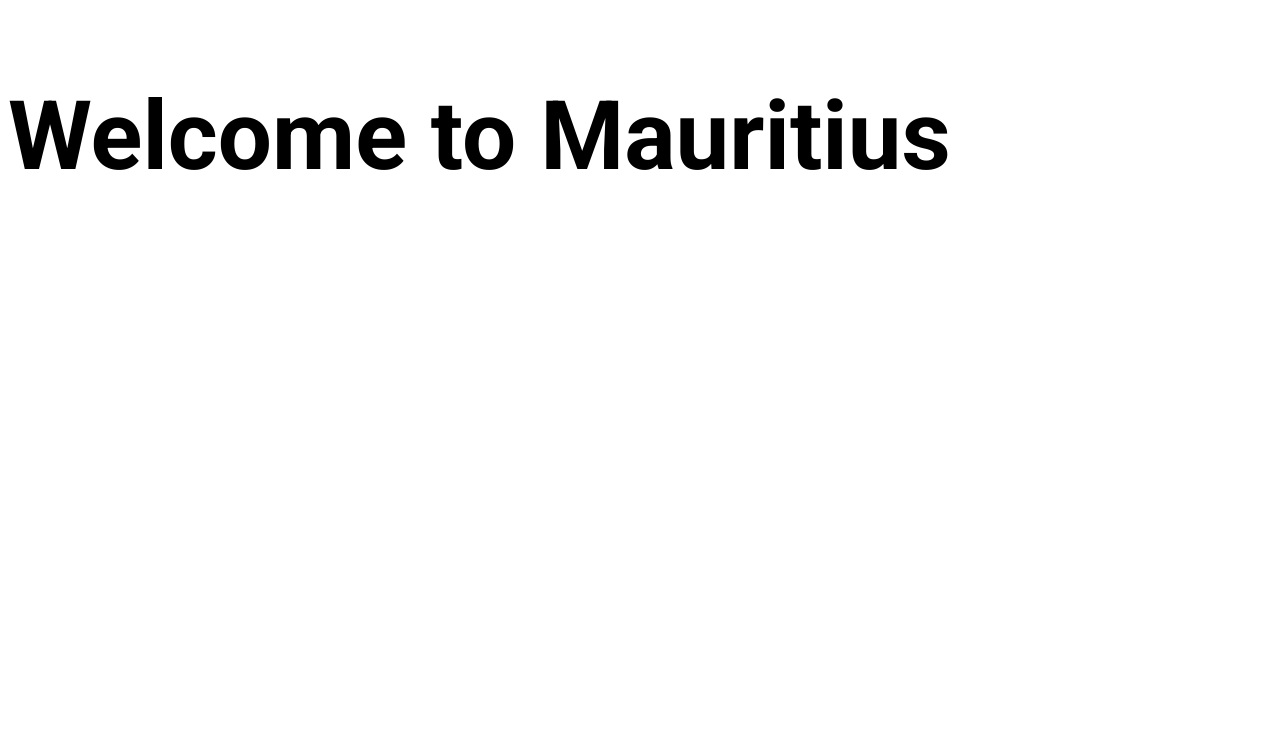
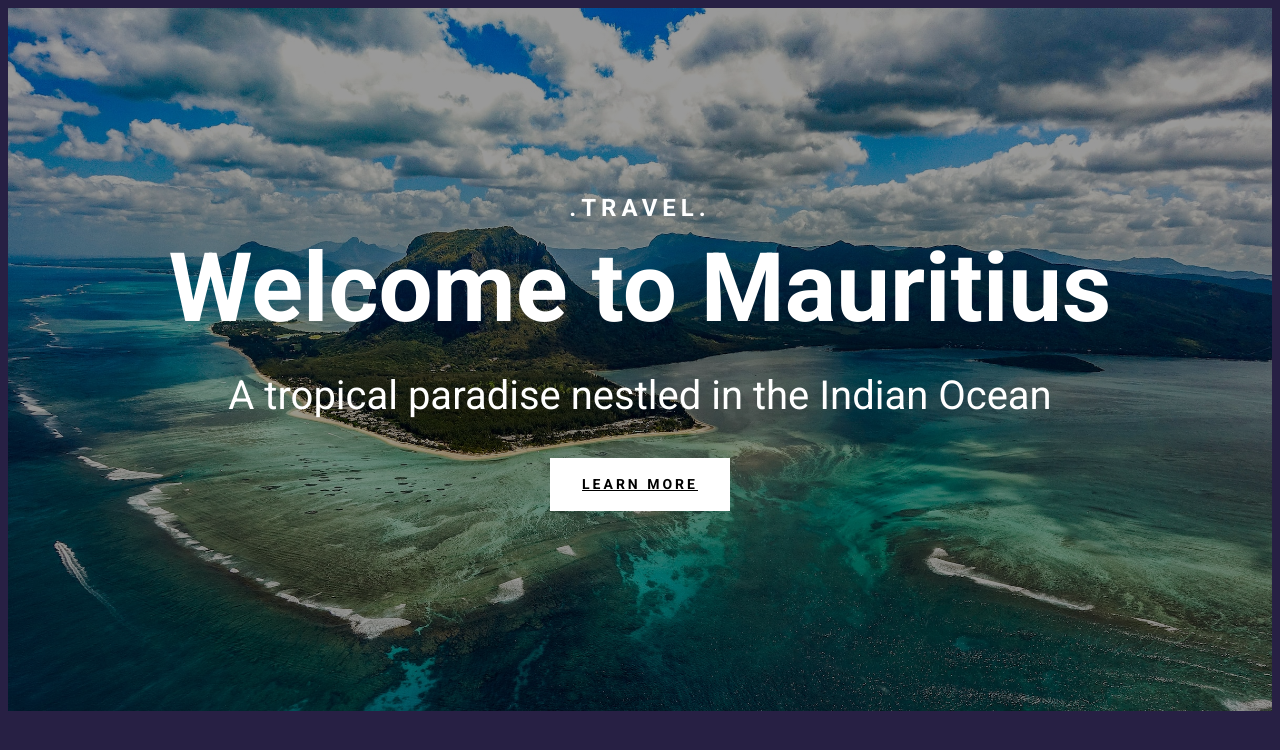
Before and after one commit to TLintott/travel-project, a plain HTML site: page index.html in a window 1280 px wide. Drawn offline with Linux system fonts and the light colour scheme.

Commit message:
added header of the webpage

```diff
--- a/index.html
+++ b/index.html
@@ -13,6 +13,13 @@
     <title>Mauritius 🏝️</title>
   </head>
   <body>
-    <h1>Welcome to Mauritius</h1>
+    <div class="container">
+      <header>
+        <h3>.TRAVEL.</h3>
+        <h1>Welcome to Mauritius</h1>
+        <h2>A tropical paradise nestled in the Indian Ocean</h2>
+        <a href="">Learn More</a>
+      </header>
+    </div>
   </body>
 </html>
--- a/src/styles.css
+++ b/src/styles.css
@@ -1,7 +1,74 @@
-h1 {
+
+body{
     font-family: 'Roboto', sans-serif;
-    font-style: normal;
+    background-color: #272044;
+}
+
+.container{
+    max-width: 1400px;
+    margin: 0 auto;
+}
+
+header{
+    background-image:linear-gradient(rgba(0,0,0,0.4), rgba(0,0,0,0.4)), url("../imgs/Hero.jpg");
+    background-repeat: no-repeat;
+    background-size: cover;
+    color: #fff;
+    text-align: center;
+    padding: 200px 0 ;
+
+}
+
+header h1{
     font-weight: 700;
     font-size: 96px;
-    line-height: 144px;
+    line-height: 1;
+    margin: 30px 0;
 }
+
+header h2{
+    font-weight: 400;
+    font-size: 40px;
+    line-height: 1.5;
+    margin: 0;
+}
+
+header h3{
+    font-weight: 900;
+    font-size: 24px;
+    line-height: 1.5px;
+    letter-spacing: 5px;
+    margin: 0;
+}
+
+header a {
+    font-weight: 700;
+    font-size: 14px;
+    color: #000;
+    padding: 16px 32px;
+    margin-top: 32px;
+    display: inline-block;
+    line-height: 1.5;
+    text-align: center;
+    letter-spacing: 3px;
+    text-transform: uppercase;
+    background: #fff;
+}
+
+@media (max-width: 900px){
+    header{
+        padding: 60px 0;
+    }
+
+    header h1{
+        font-size: 48px;
+    }
+
+    header h2{
+    font-size: 20px;
+    }
+
+    header h3{
+        font-size: 12px;
+    }
+}
```
Also changed, not shown: imgs/Hero.jpg (renamed from imgs/Hero img1.jpg), imgs/port louis.jpg (added), imgs/port louis2.jpg (added).
